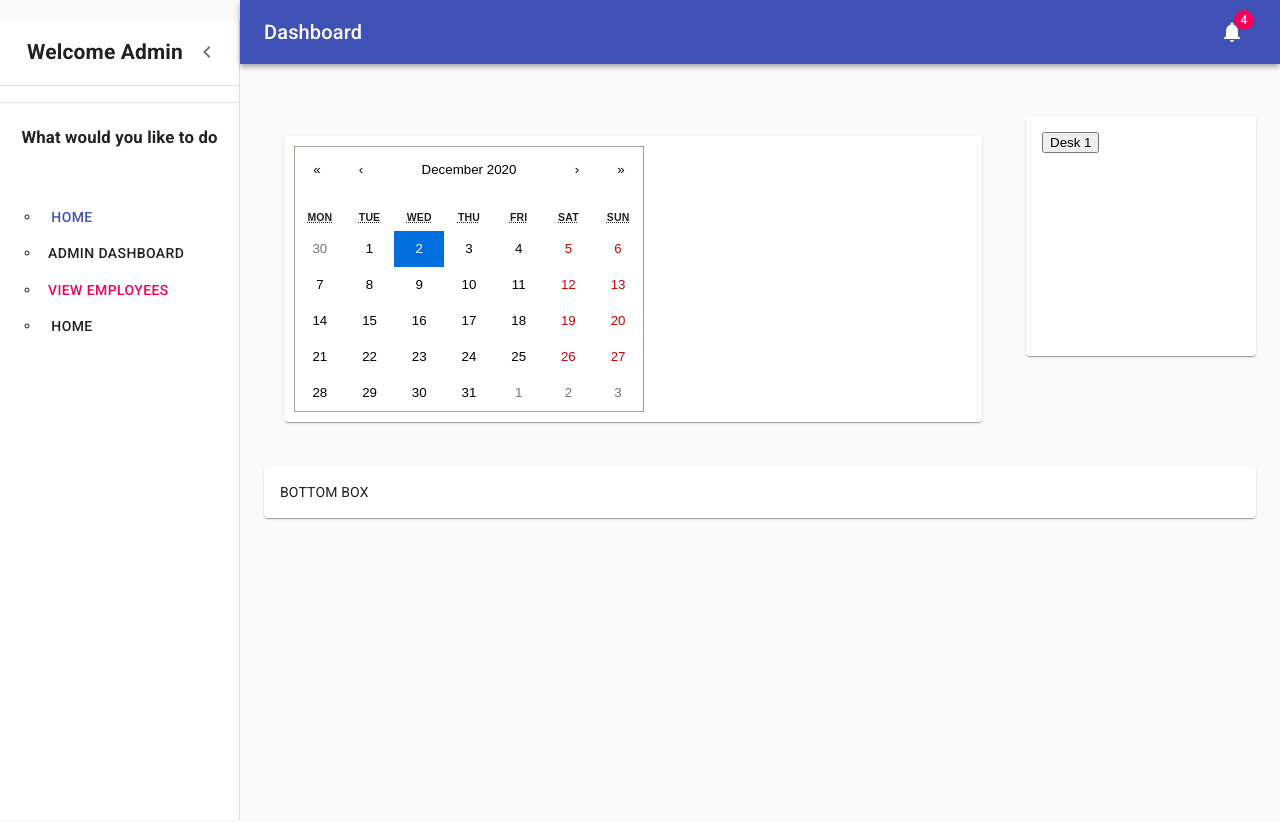
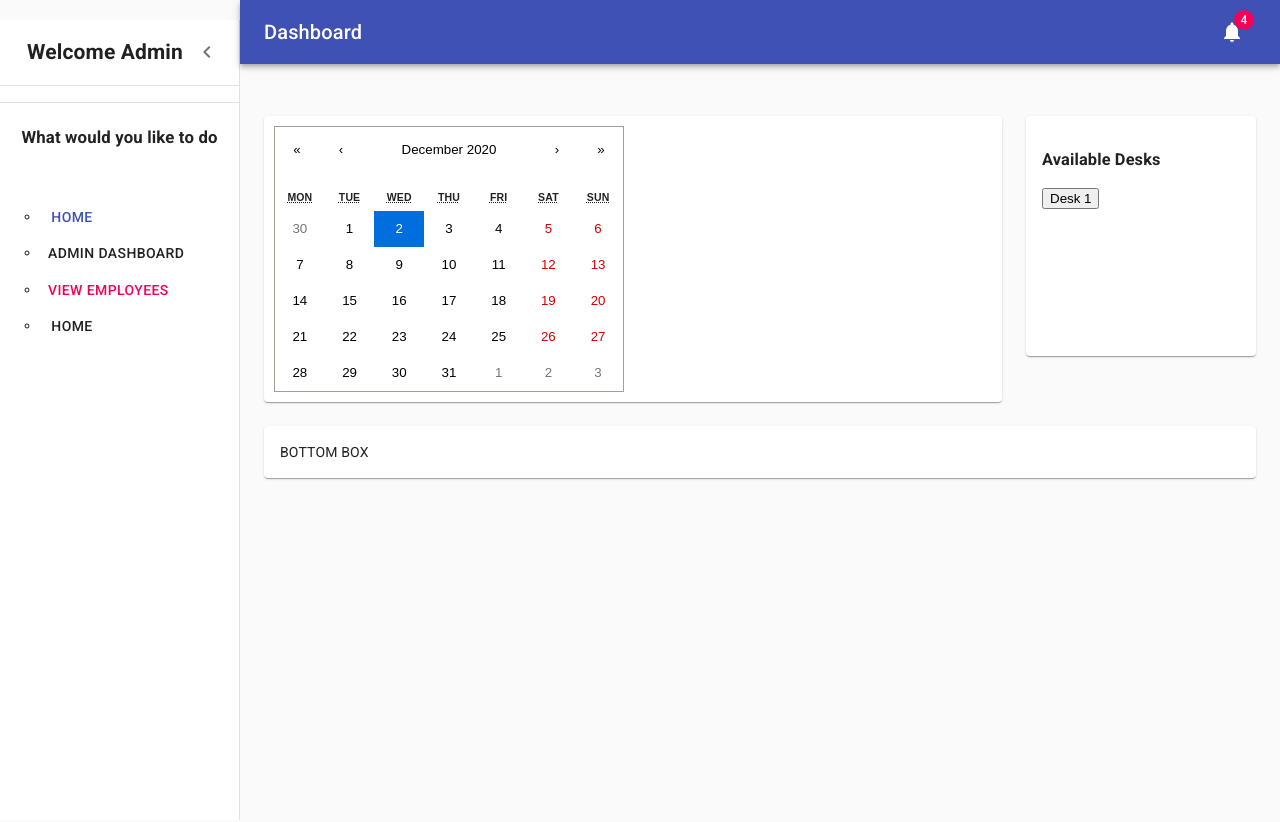
Before and after one commit to WebDevelopAHAHAs/flexidesk, a React (Create React App) app: page / in a window 1280 px wide. Shown: the top 822 px of the page. Built offline with nearby package versions, Linux system fonts and the light colour scheme.

Commit message:
alignment
removed margin for calendar so that it aligns with desks available

```diff
--- a/src/components/styling/Layout.js
+++ b/src/components/styling/Layout.js
@@ -191,7 +191,7 @@ export function Layout() {
 
             <Grid item xs={12} md={4} lg={3}>
               <Paper className={fixedHeightPaper}>
-              {/* THIS IS THE BOX TOP RIGHT */}
+              <h3>Available Desks</h3>
               <ShowDesk/>
               </Paper>
             </Grid>
--- a/src/components/styling/layout.css
+++ b/src/components/styling/layout.css
@@ -37,5 +37,5 @@
 
   .admin-calendar{
     padding: 10px;
-    margin: 20px;
+
   }
```
